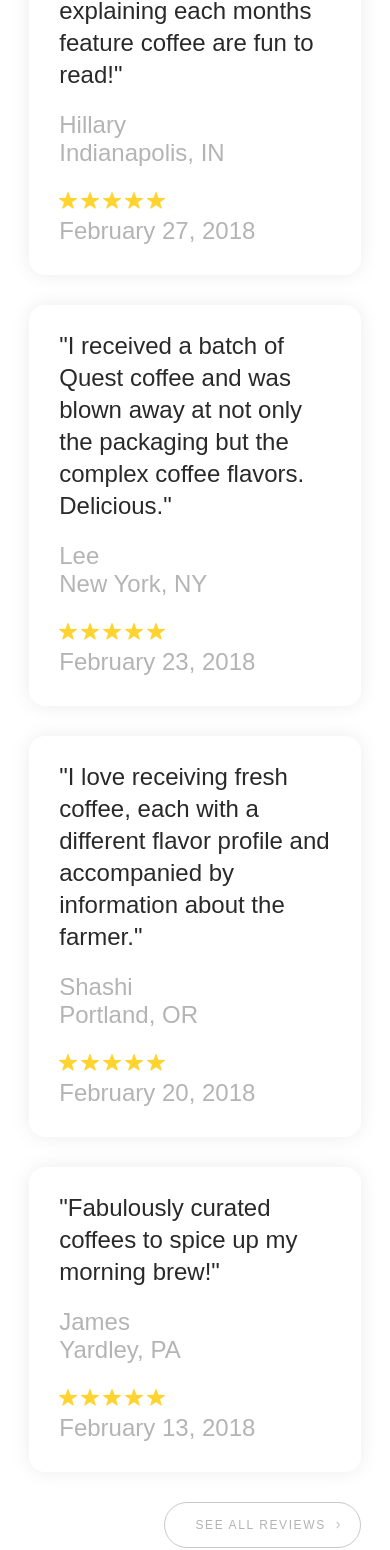
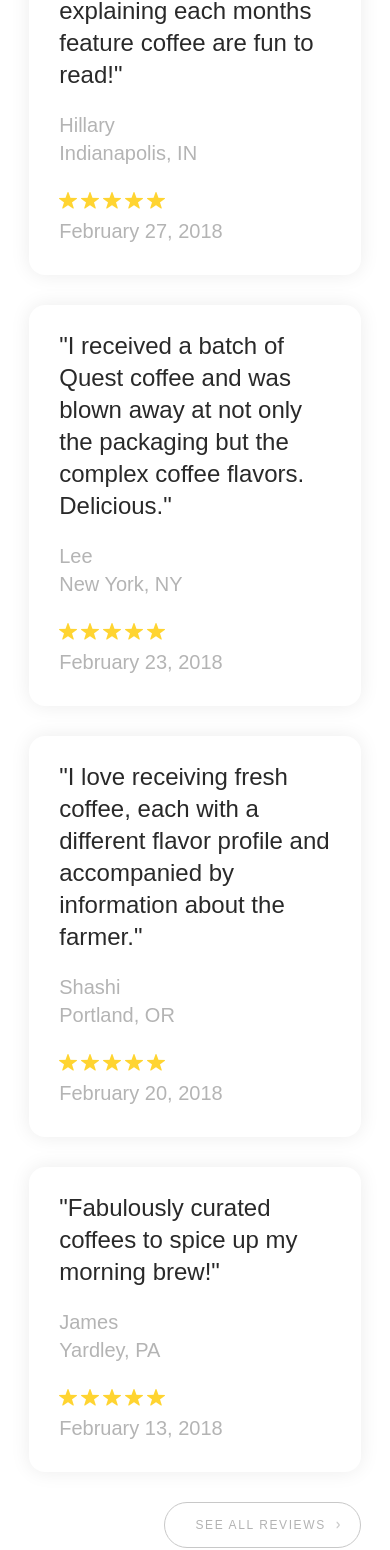
Before and after one commit to roryreiff/questcoffeeclub.com, a Jekyll site: the page built from index.md, in a window 390 px wide. Shown: the part 2724-4274 px from the top of the page. Built offline with Jekyll 4.4.1, drawn with Linux system fonts in a browser that asks for light colours; nearby versions of some CDN libraries; some web fonts are replaced; comment, search, counter and statistics services are not loaded.

Commit message:
fixes for css

```diff
--- a/_scss/boxes.scss
+++ b/_scss/boxes.scss
@@ -214,7 +214,11 @@
     .box-review {
         padding: 15px 0 10px 0;
         p { padding: 0; }
-        .person { padding-top: 10px; }
+        .person { padding-top: 10px;
+            p {
+                font-size: 20px !important;
+            }
+        }
         .rating {
             margin: 0;
             p {
@@ -222,6 +226,7 @@
                 text-align: left;
                 float: none;
                 padding-bottom: 15px;
+                font-size: 20px !important;
             }
             .stars {
                 margin: 5px 0 0 0;
```
Also changed, not shown: index.md (+1 -1 lines).
